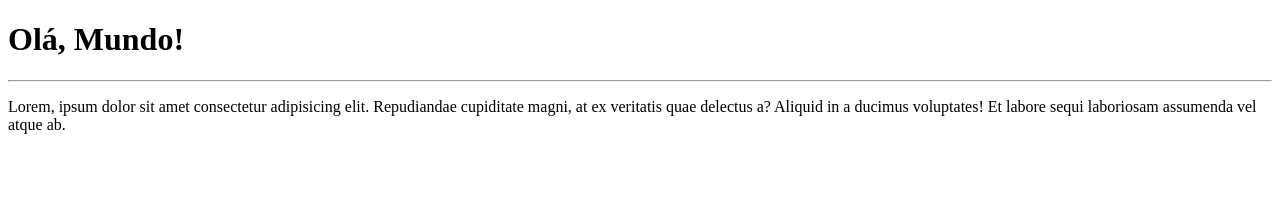
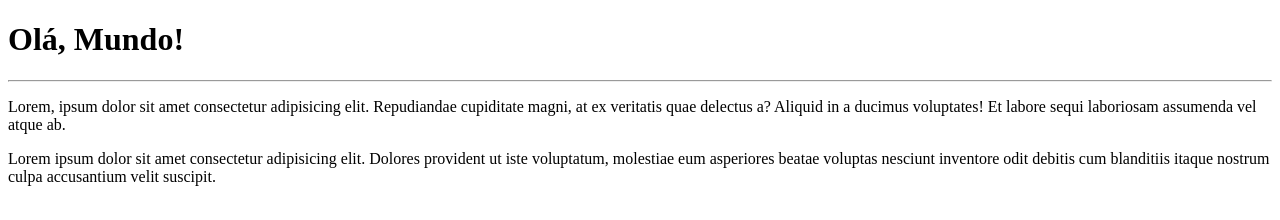
Before and after one commit to ArthurSilva-Dev17/Ola-Mundo, a plain HTML site: page site-exemplo/index.html in a window 1280 px wide. Drawn offline with Linux system fonts and the light colour scheme.

Commit message:
Adicionei um parágrafo

```diff
--- a/site-exemplo/index.html
+++ b/site-exemplo/index.html
@@ -10,6 +10,7 @@
     <h1>Olá, Mundo!</h1>
     <hr>
     <p>Lorem, ipsum dolor sit amet consectetur adipisicing elit. Repudiandae cupiditate magni, at ex veritatis quae delectus a? Aliquid in a ducimus voluptates! Et labore sequi laboriosam assumenda vel atque ab.</p>
+    <p>Lorem ipsum dolor sit amet consectetur adipisicing elit. Dolores provident ut iste voluptatum, molestiae eum asperiores beatae voluptas nesciunt inventore odit debitis cum blanditiis itaque nostrum culpa accusantium velit suscipit.</p>
 
 </body>
 </html>
```
